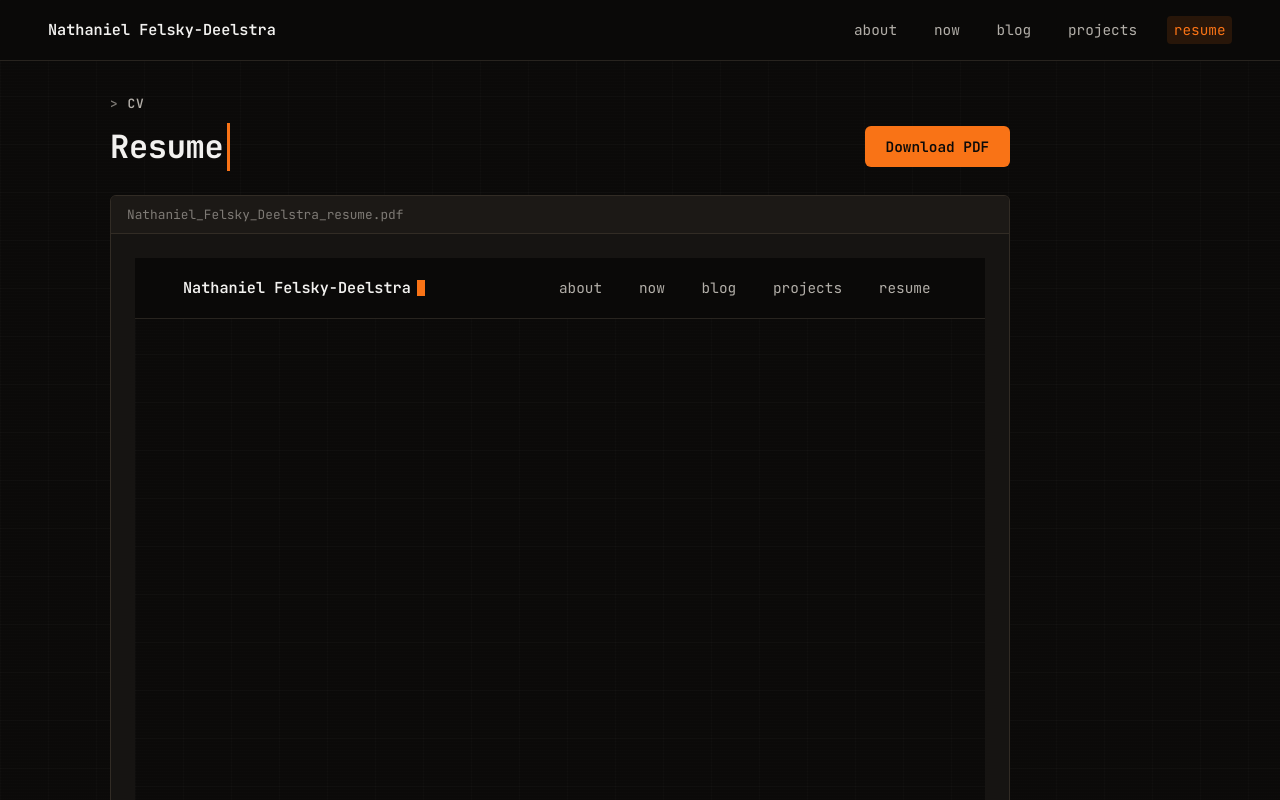
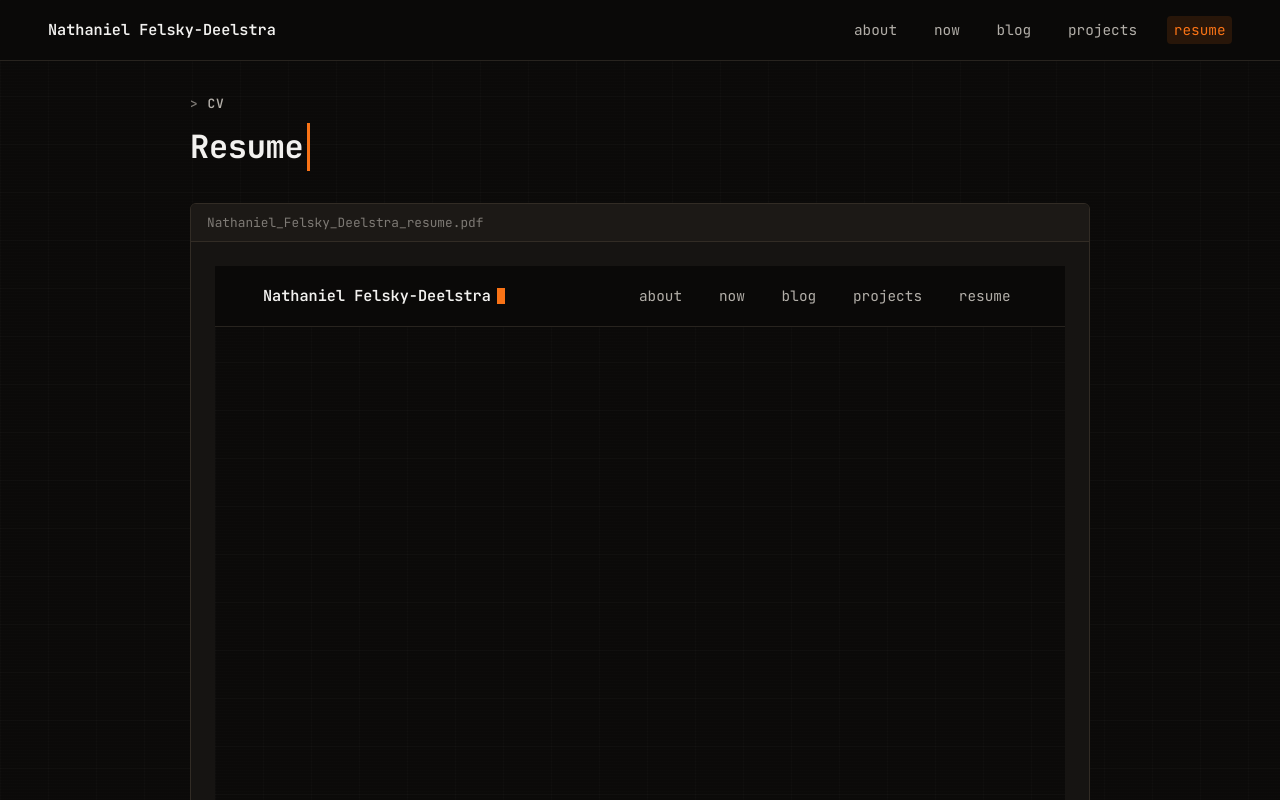
Before and after one commit to Artsleed/personal_site, an Astro site: page /resume in a window 1280 px wide. Shown: the top 800 px of the page. Built offline with nearby package versions, Linux system fonts and the light colour scheme; Astro itself is replaced by a stand-in of ours.

Commit message:
Resume page: remove redundant download button, fix centering, fix PDF metadata
- Drop the "Download PDF" button since the built-in PDF viewer already
  has its own download control
- Fix resume content not actually being centered on the page: main is
  intentionally left-justified site-wide (from earlier feedback), so
  centering the resume block only centered it within that already
  left-shifted box. Now re-centers main itself on this page via
  main:has(.resume).
- Fix the PDF's embedded metadata: it was generated by a LaTeX resume
  tool (RenderCV) whose default template Title/Author ("John Doe's CV")
  were never overwritten, so browsers' built-in PDF viewers displayed
  "John Doe" even though the visible resume content was always
  correct. Updated only the Title/Author metadata fields; page content
  is byte-identical (verified via extracted text comparison).

```diff
--- a/src/pages/resume.astro
+++ b/src/pages/resume.astro
@@ -8,10 +8,7 @@ const title = 'Resume';
 <Layout title="Resume">
   <div class="resume" data-reveal>
     <p class="kicker">CV</p>
-    <div class="header">
-      <h1 class="page-title typewriter" style={`--steps: ${title.length}`}>{title}</h1>
-      <a href="/Nathaniel_Felsky_Deelstra_resume.pdf" download class="btn-download">Download PDF</a>
-    </div>
+    <h1 class="page-title typewriter" style={`--steps: ${title.length}`}>{title}</h1>
     <div class="viewer">
       <TerminalWindow filename="Nathaniel_Felsky_Deelstra_resume.pdf">
         <iframe
@@ -26,37 +23,13 @@ const title = 'Resume';
 </Layout>
 
 <style>
+  :global(main:has(.resume)) {
+    margin: 0 auto;
+  }
+
   .resume {
     max-width: 900px;
     margin: 0 auto;
-  }
-
-  .header {
-    display: flex;
-    flex-wrap: wrap;
-    align-items: center;
-    justify-content: space-between;
-    gap: var(--space-2);
-  }
-
-  .page-title {
-    margin: 0;
-  }
-
-  .btn-download {
-    padding: 0.6rem 1.3rem;
-    text-decoration: none;
-    color: var(--color-accent-contrast);
-    background: var(--color-accent);
-    font-size: 0.9rem;
-    font-weight: 600;
-    border-radius: var(--radius);
-    transition: opacity var(--duration-fast) ease, transform var(--duration-fast) ease;
-  }
-
-  .btn-download:hover {
-    opacity: 0.88;
-    transform: translateY(-2px);
   }
 
   .viewer {
```
Also changed, not shown: 1 other file.
